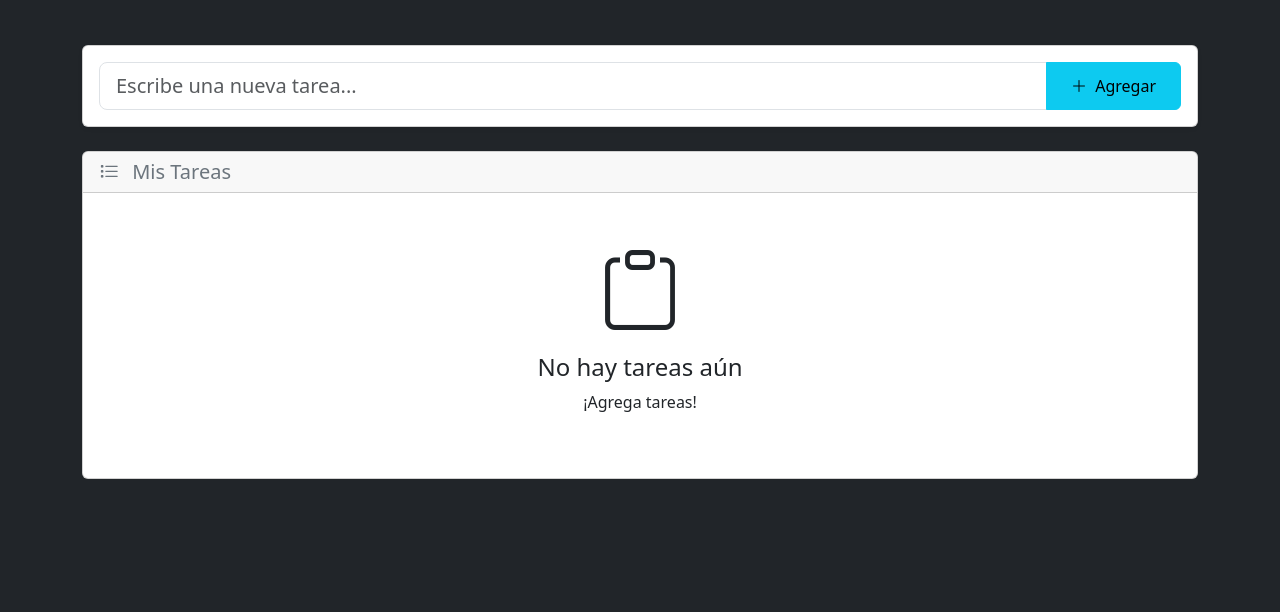
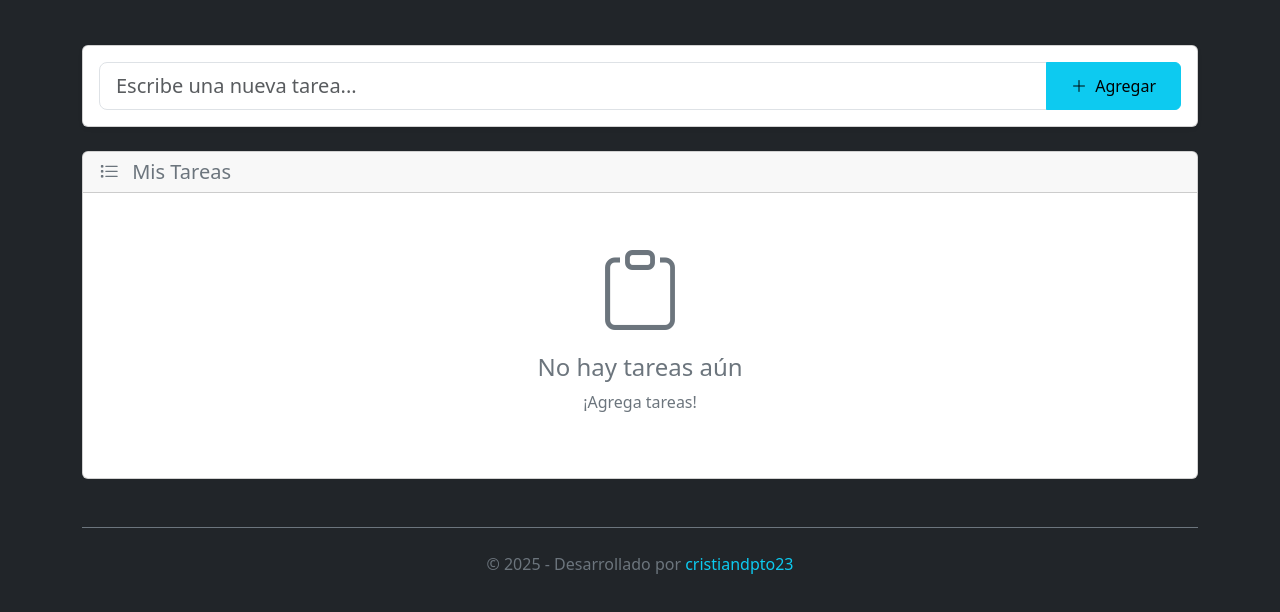
Before and after one commit to cristiandpto23/to-do-list, a plain HTML site: page index.html in a window 1280 px wide. Shown: the part 116-728 px from the top of the page. Drawn offline with nearby package versions, Linux system fonts and the light colour scheme.

Commit message:
adds footer

```diff
--- a/index.html
+++ b/index.html
@@ -50,7 +50,7 @@
                                 <!-- Acá se añaden tareas -->
                             </div>
 
-                            <div class="text-center py-5">
+                            <div class="text-center py-5 text-secondary">
                                 <div class="display-1 mb-3">
                                     <i class="bi bi-clipboard"></i>
                                 </div>
@@ -63,7 +63,12 @@
             </main>
 
             <!-- Footer -->
-            <footer></footer>
+            <footer class="text-center mt-5 pt-4 border-top border-secondary">
+                <p class="text-secondary mb-0">
+                    &copy; 2025 - Desarrollado por
+                    <a href="https://github.com/cristiandpto23" class="text-info text-decoration-none">cristiandpto23</a>
+                </p>
+            </footer>
 
             <!-- JS -->
             <script src="./assets/js/main.js"></script>
```
